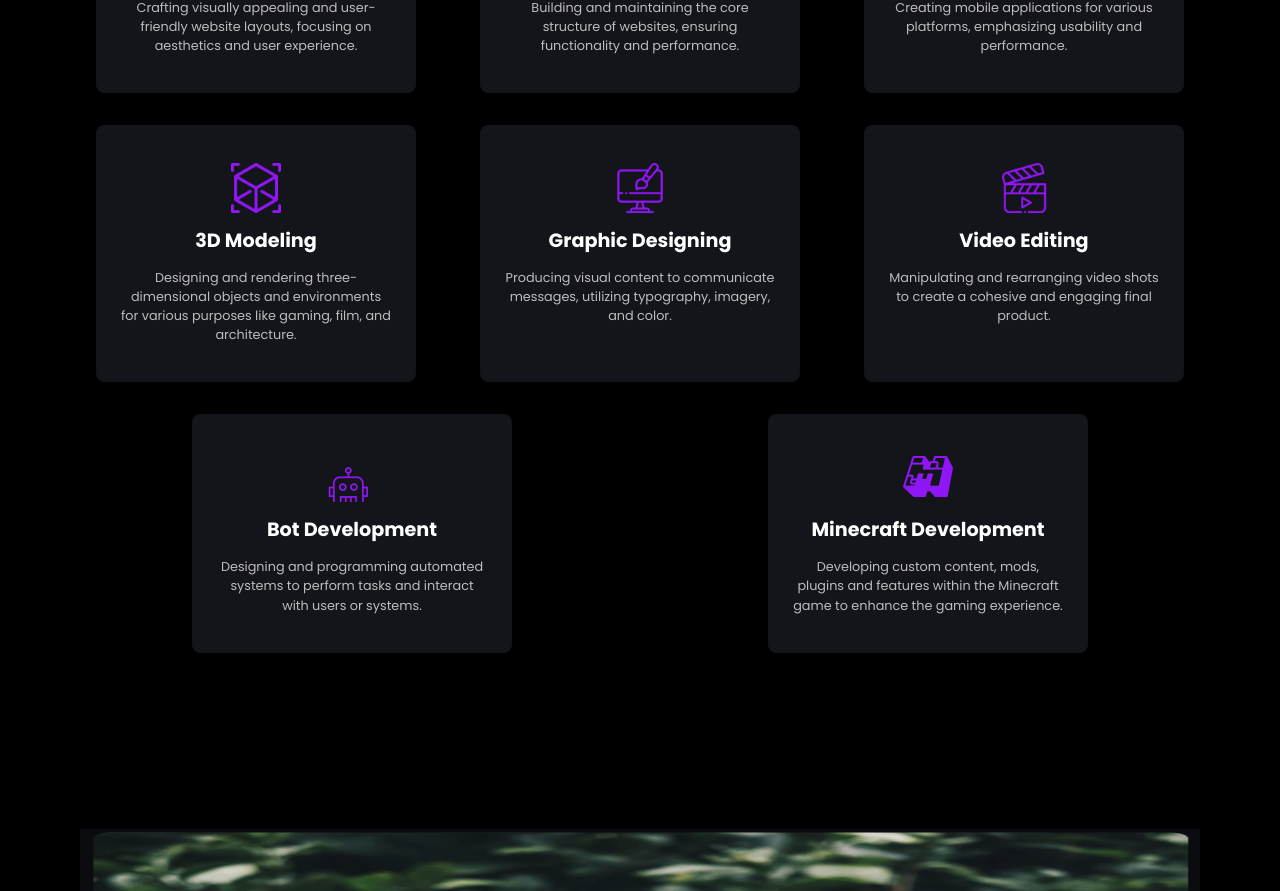
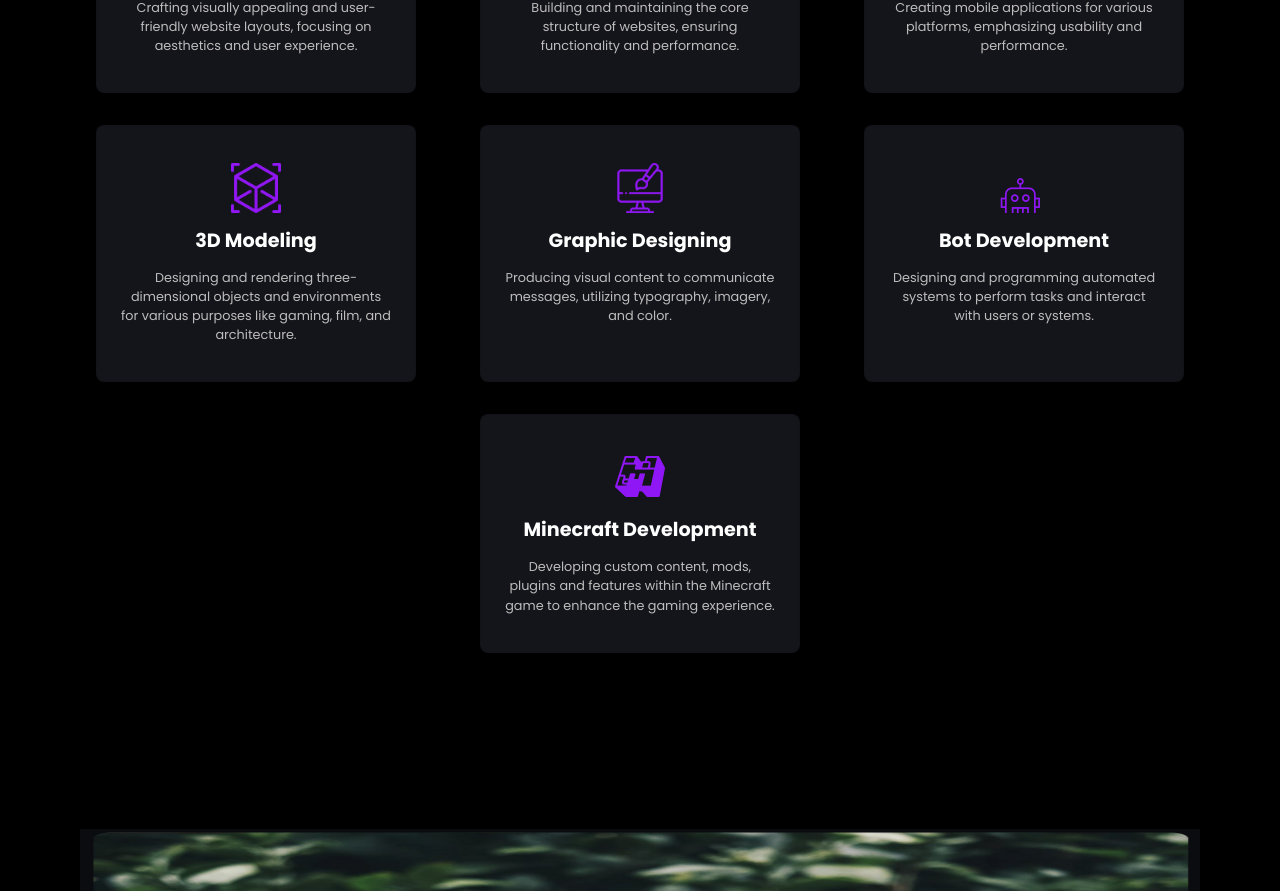
Before and after one commit to akielkucki/northonstudios, a React (Vite) app in the folder JR-STUDIOS/: page / in a window 1280 px wide. Shown: the part 1837-2728 px from the top of the page. Built offline with nearby package versions, Linux system fonts and the light colour scheme.

Commit message:
Update Services.jsx

```diff
--- a/JR-STUDIOS/src/components/Services.jsx
+++ b/JR-STUDIOS/src/components/Services.jsx
@@ -52,11 +52,6 @@ const Services = () => {
                     <img src="/icons/graphic-design.png" alt="graphic-design" />
                     <h3>Graphic Designing</h3>
                     <p>Producing visual content to communicate messages, utilizing typography, imagery, and color.</p>
-                </div>
-                <div className="card">
-                    <img src="/icons/video-editing.png" alt="video-edit" />
-                    <h3>Video Editing</h3>
-                    <p>Manipulating and rearranging video shots to create a cohesive and engaging final product.</p>
                 </div>
                 <div className="card">
                     <img src="/icons/bot.png" alt="bot-dev" />
```
